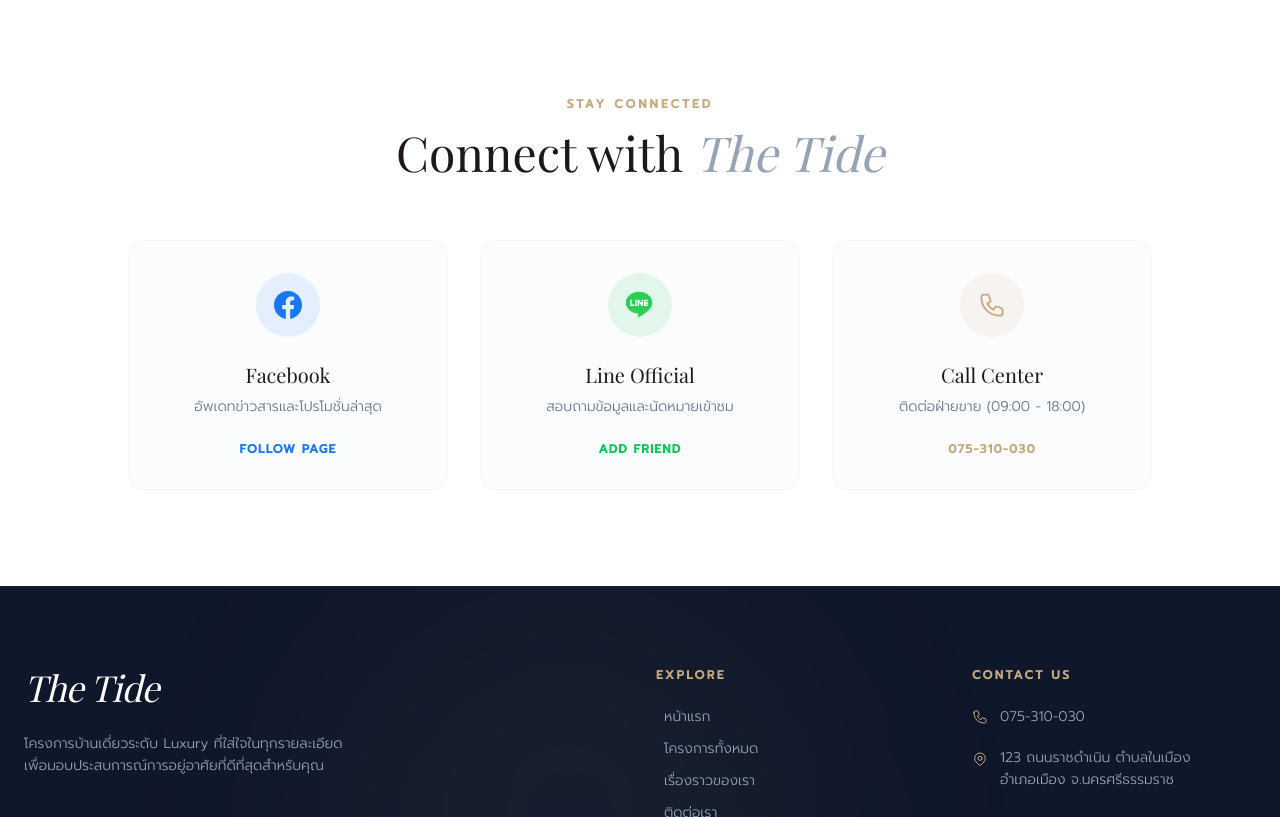
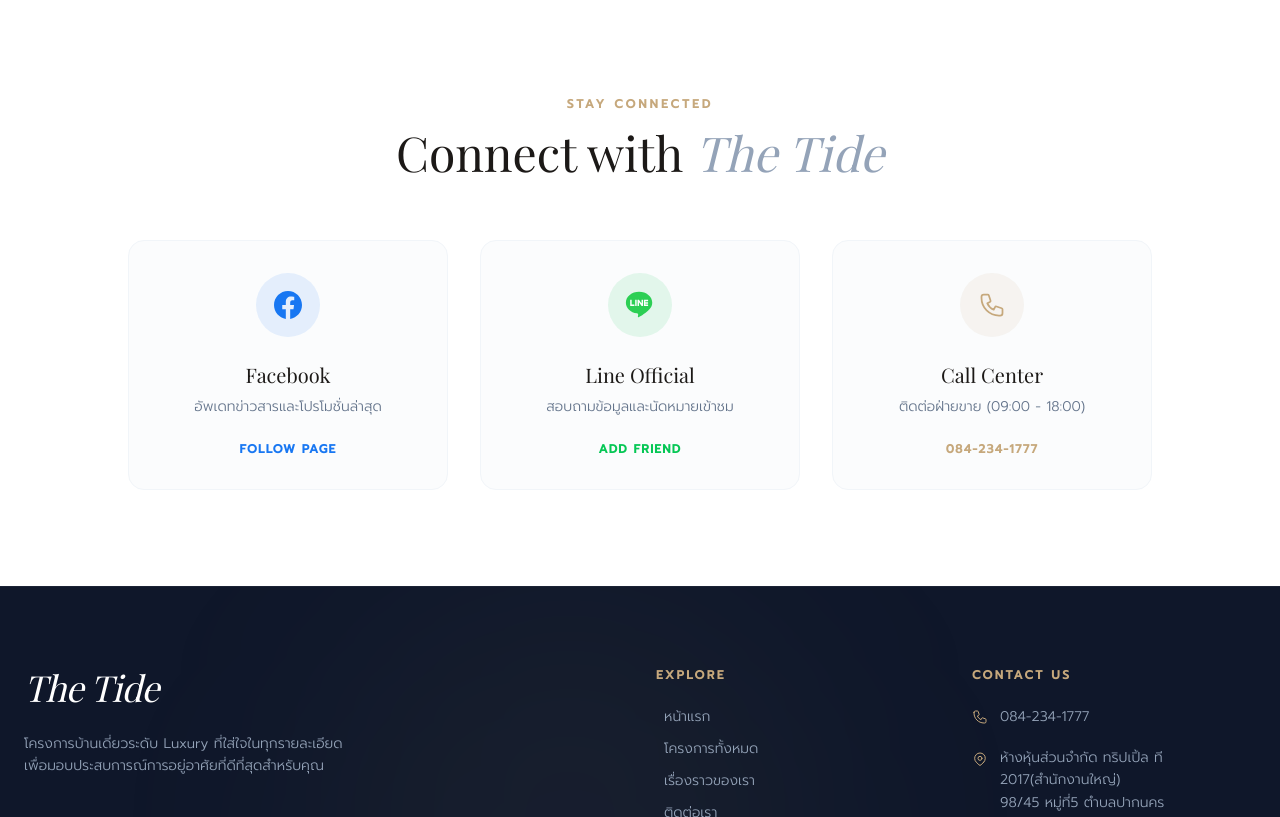
Before and after one commit to NatchyLau/TheTideProject, a Django app: page / in a window 1280 px wide. Shown: the part 5683-6500 px from the top of the page. Run offline with Django 5.2, Linux system fonts and the light colour scheme; data that the repository does not hold is empty; some libraries are stand-ins or nearby versions; some web fonts are replaced.

Commit message:
Update contact info and phone numbers in footer and social sections

```diff
--- a/apps/core/templates/core/includes/footer.html
+++ b/apps/core/templates/core/includes/footer.html
@@ -159,8 +159,8 @@
                 d="M3 5a2 2 0 012-2h3.28a1 1 0 01.948.684l1.498 4.493a1 1 0 01-.502 1.21l-2.257 1.13a11.042 11.042 0 005.516 5.516l1.13-2.257a1 1 0 011.21-.502l4.493 1.498a1 1 0 01.684.949V19a2 2 0 01-2 2h-1C9.716 21 3 14.284 3 6V5z"
               ></path>
             </svg>
-            <a href="tel:075310030" class="hover:text-white transition-colors"
-              >075-310-030</a
+            <a href="tel:0842341777" class="hover:text-white transition-colors"
+              >084-234-1777</a
             >
           </li>
           {% comment %} <li class="flex items-center gap-3">
@@ -204,7 +204,7 @@
               ></path>
             </svg>
             <span class="leading-relaxed"
-              >123 ถนนราชดำเนิน ตำบลในเมือง <br />อำเภอเมือง
+              >ห้างหุ้นส่วนจำกัด ทริปเปิ้ล ที 2017(สำนักงานใหญ่) <br/> 98/45 หมู่ที่5 ตำบลปากนคร<br />อำเภอเมือง
               จ.นครศรีธรรมราช</span
             >
           </li>
--- a/apps/core/templates/core/includes/home/location-section.html
+++ b/apps/core/templates/core/includes/home/location-section.html
@@ -27,7 +27,7 @@
         <div class="space-y-4" id="location-tabs">
           {% include "core/includes/components/location-tab.html" with target="map-grand" number="01" title="The Tide Grand Nawong" subtitle="นาวง, นครศรีธรรมราช" active=True %}
           {% include "core/includes/components/location-tab.html" with target="map-privilege" number="02" title="The Tide Privilege" subtitle="เทิดพระเกียรติ" %}
-          {% include "core/includes/components/location-tab.html" with target="map-signature" number="03" title="The Tide Grand" subtitle="พุทธภูมิ, นครศรีธรรมราช" %}
+          {% include "core/includes/components/location-tab.html" with target="map-signature" number="03" title="The Tide Grand Phutthaphum" subtitle="พุทธภูมิ, นครศรีธรรมราช" %}
         </div>
       </div>
 
--- a/apps/core/templates/core/includes/home/social-section.html
+++ b/apps/core/templates/core/includes/home/social-section.html
@@ -114,7 +114,7 @@
       </a>
 
       <a
-        href="tel:021234567"
+        href="tel:0842341777"
         class="group relative bg-slate-50/50 rounded-2xl p-8 border border-slate-100 hover:border-accent-gold/30 hover:shadow-xl hover:-translate-y-1 transition-all duration-500 reveal delay-200"
       >
         <div
@@ -145,7 +145,7 @@
           <span
             class="text-xs font-bold tracking-widest uppercase text-accent-gold group-hover:underline underline-offset-4"
           >
-            075-310-030
+            084-234-1777
           </span>
         </div>
       </a>
```
